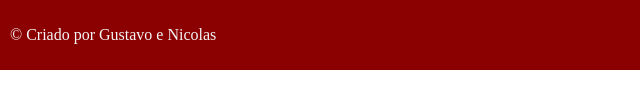
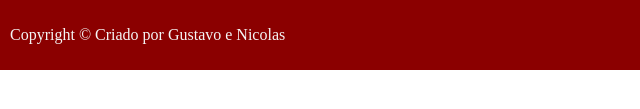
Before and after one commit to GustavoLeao2018/teste-store, a website: page index.html in a window 1280 px wide. Shown: the part 413-522 px from the top of the page, 0-640 px from the left. Drawn offline with nearby package versions, Linux system fonts and the light colour scheme.

Commit message:
Atualizado copyright

```diff
--- a/index.html
+++ b/index.html
@@ -101,7 +101,7 @@
     </article>
 </section>
 <footer>
-    <p> &copy; Criado por Gustavo e Nicolas </p>
+    <p>Copyright &copy; Criado por Gustavo e Nicolas </p>
 </footer>
 
     </body>
```
